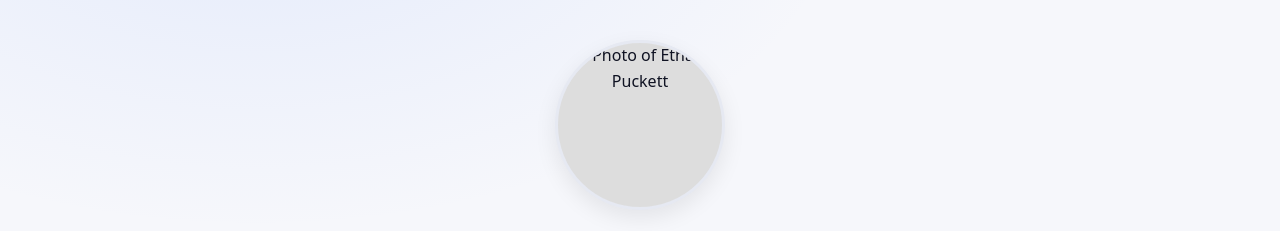
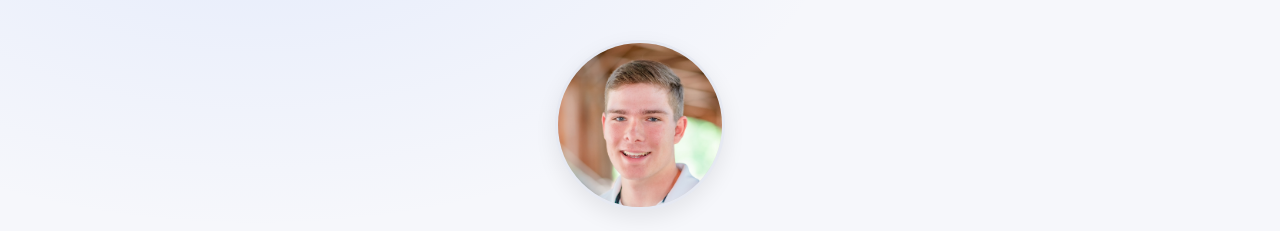
Before and after one commit to ep1401/ep1401.github.io, a plain HTML site: page index.html in a window 1280 px wide. Shown: the top 231 px of the page. Drawn offline with Linux system fonts and the light colour scheme.

Commit message:
Update profile image in index.html

```diff
--- a/index.html
+++ b/index.html
@@ -122,7 +122,7 @@
 <body>
   <div class="wrap">
     <!-- Headshot -->
-    <img src="Ethan_Puckett.jpg" alt="Photo of Ethan Puckett" class="profile">
+    <img src="IMG_2810.jpg" alt="Photo of Ethan Puckett" class="profile">
 
     <!-- Hero -->
     <h1>Ethan Puckett</h1>
```
